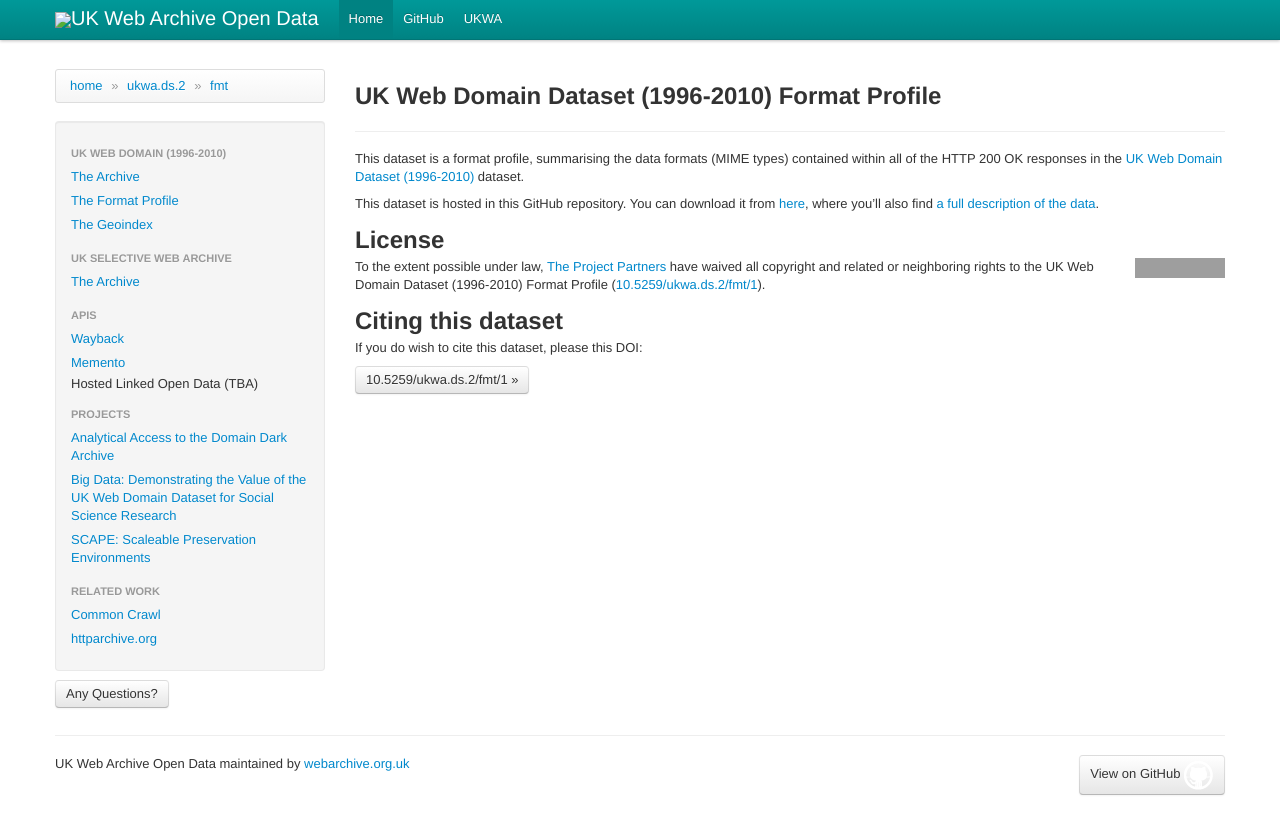
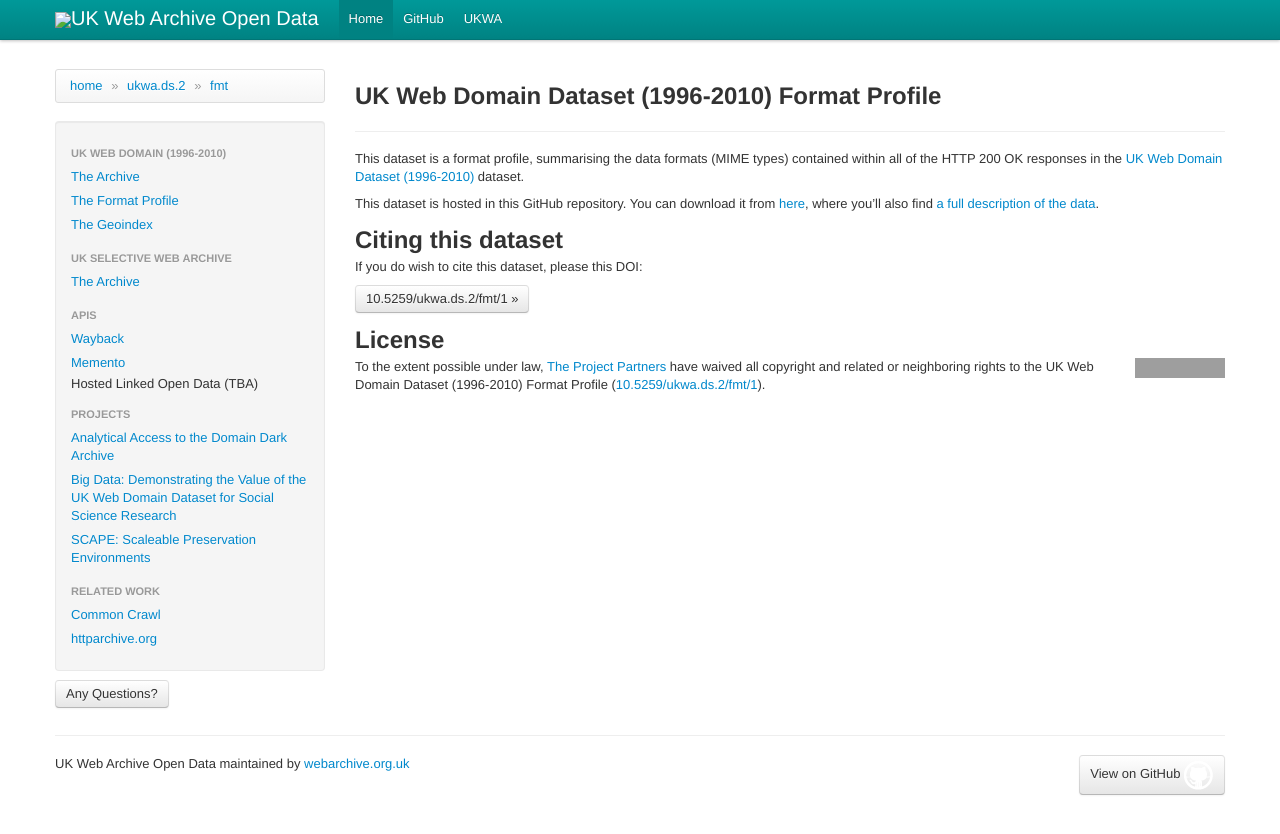
Before and after one commit to ukwa/opendata, a Jekyll site: the page built from ukwa.ds.2/fmt/index.md, in a window 1280 px wide. Shown: the top 834 px of the page. Built offline with Jekyll 4.4.1, drawn with Linux system fonts in a browser that asks for light colours; grey boxes are pictures that could not be loaded.

Commit message:
Better order to page components.

```diff
--- a/ukwa.ds.2/fmt/index.md
+++ b/ukwa.ds.2/fmt/index.md
@@ -9,6 +9,6 @@
 This dataset is hosted in this GitHub repository. You can download it from [here](https://github.com/ukwa/opendata/tree/master/datasets/ukwa.ds.2/fmt), where you'll also find [a full description of the data](https://github.com/ukwa/opendata/tree/master/datasets/ukwa.ds.2/fmt#uk-web-domain-dataset-1996-2010-format-profile).
 
 
+{% include cite_doi.md %}
+
 {% include jia_cc0.md %}
-
-{% include cite_doi.md %}
```
Also changed, not shown: ukwa.ds.2/geo/index.md (+2 -2 lines).
